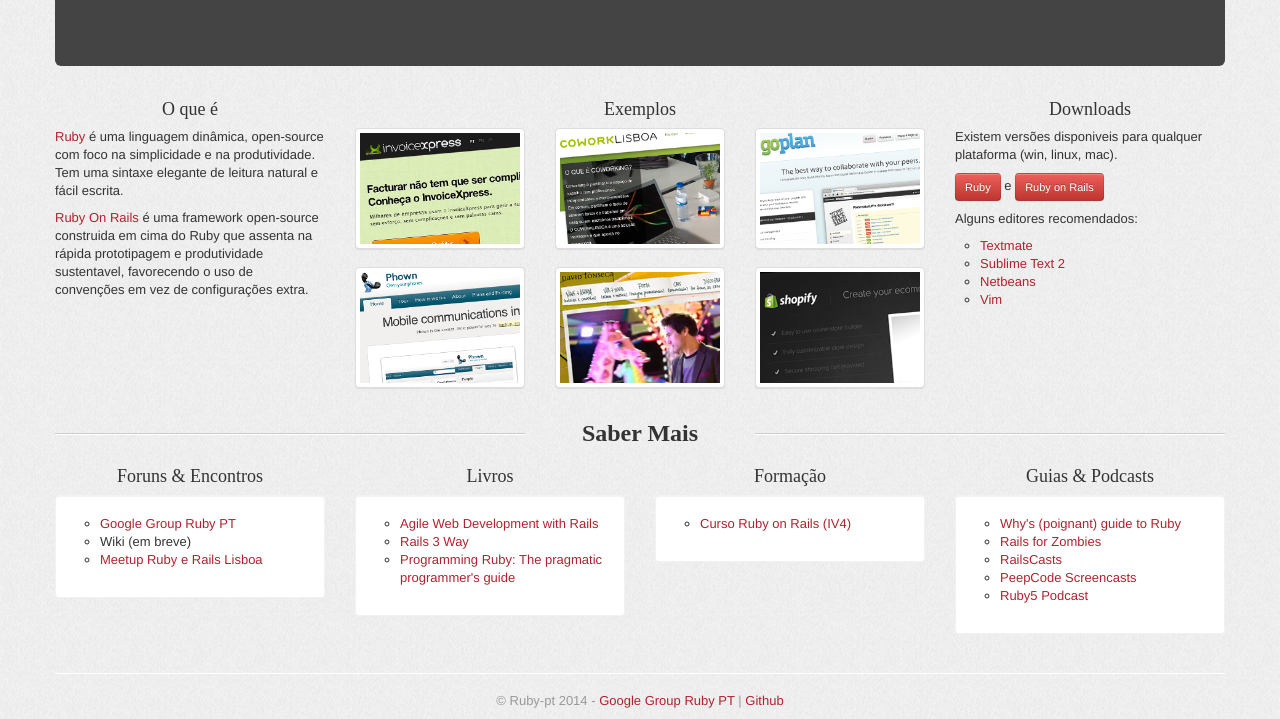
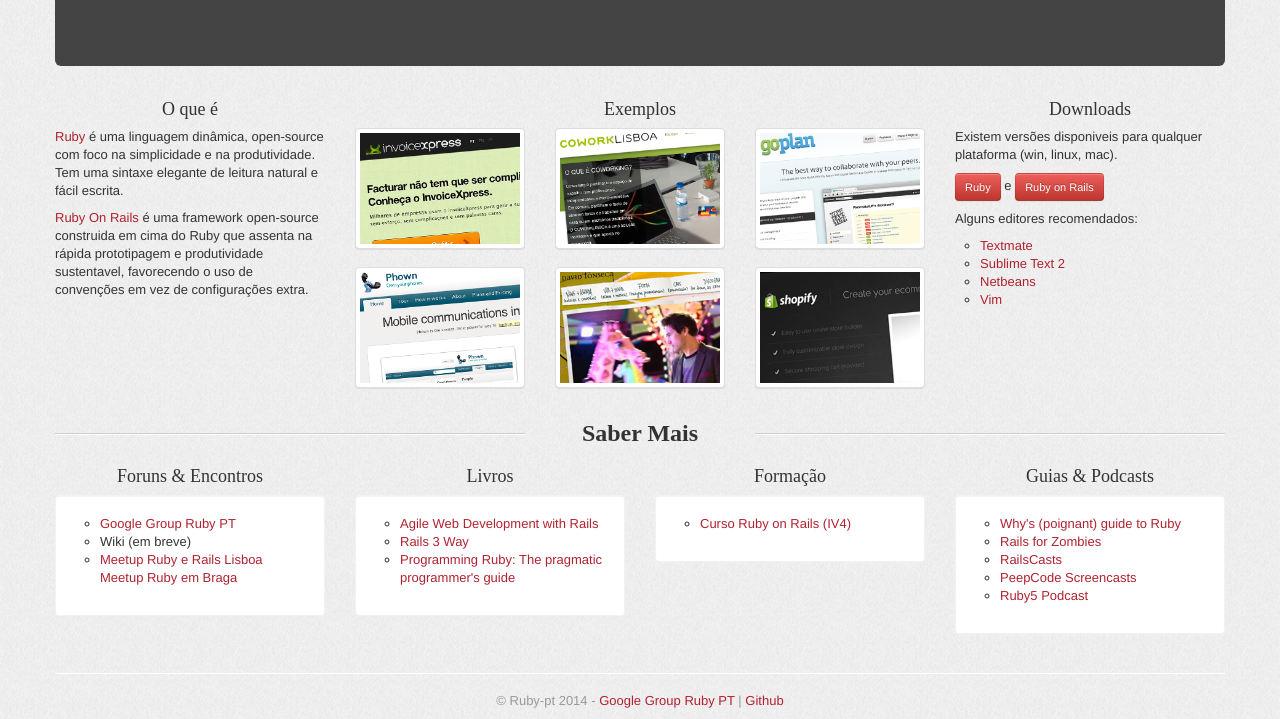
Before and after one commit to psousa/rubypt, a plain HTML site: page public/index.html in a window 1280 px wide. Shown: the part 195-914 px from the top of the page. Drawn offline with Linux system fonts and the light colour scheme; a script that the page names is missing; a web font is replaced by a local one.

Commit message:
Adds minho.rb meetup.

```diff
--- a/public/index.html
+++ b/public/index.html
@@ -123,6 +123,7 @@
             </li>
             <li>
               <a href='http://www.meetup.com/ruby-lx/' target='_new'>Meetup Ruby e Rails Lisboa</a>
+              <a href='http://www.meetup.com/Minho-rb/' target='_new'>Meetup Ruby em Braga</a>
             </li>
           </ul>
         </div>
```
